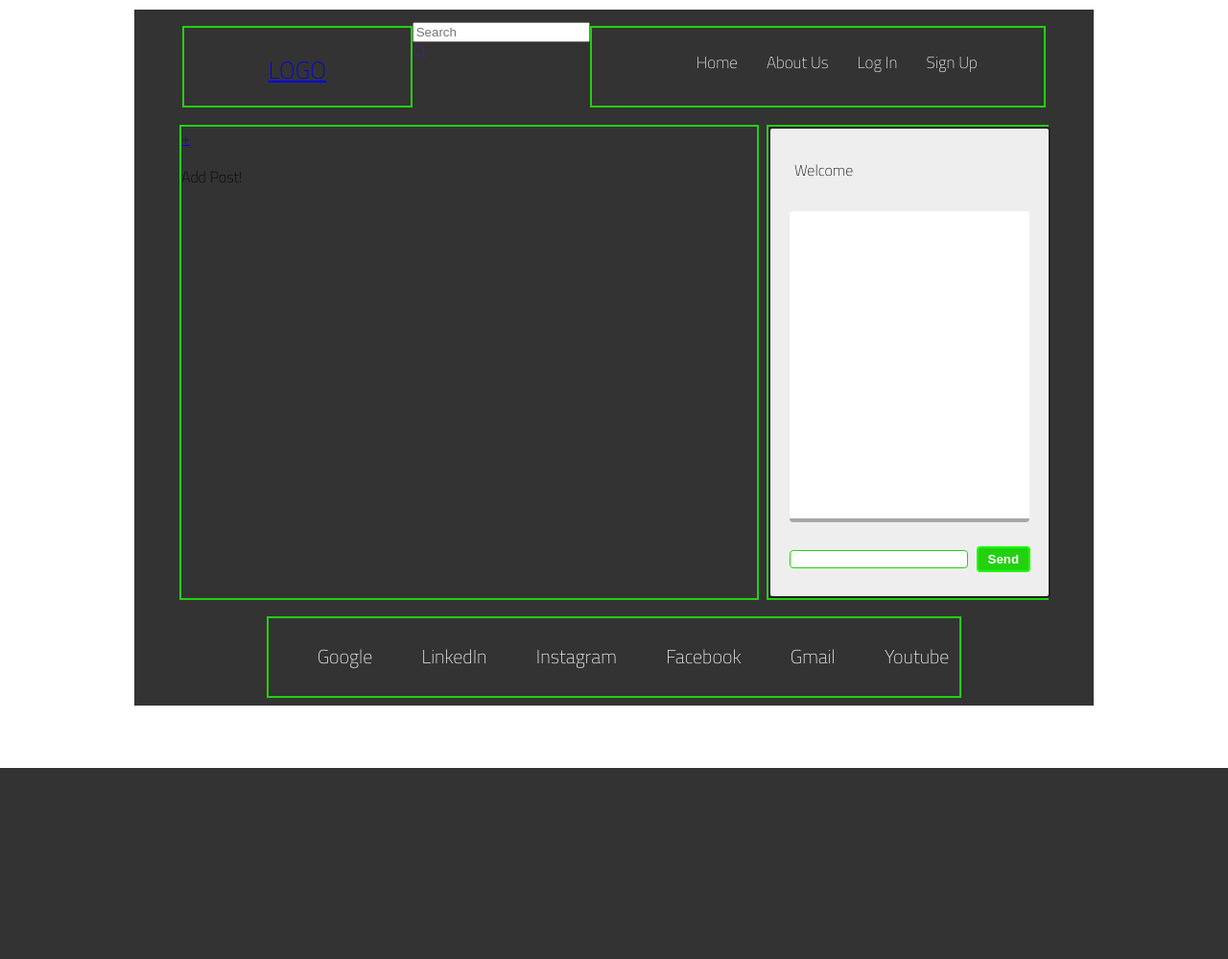
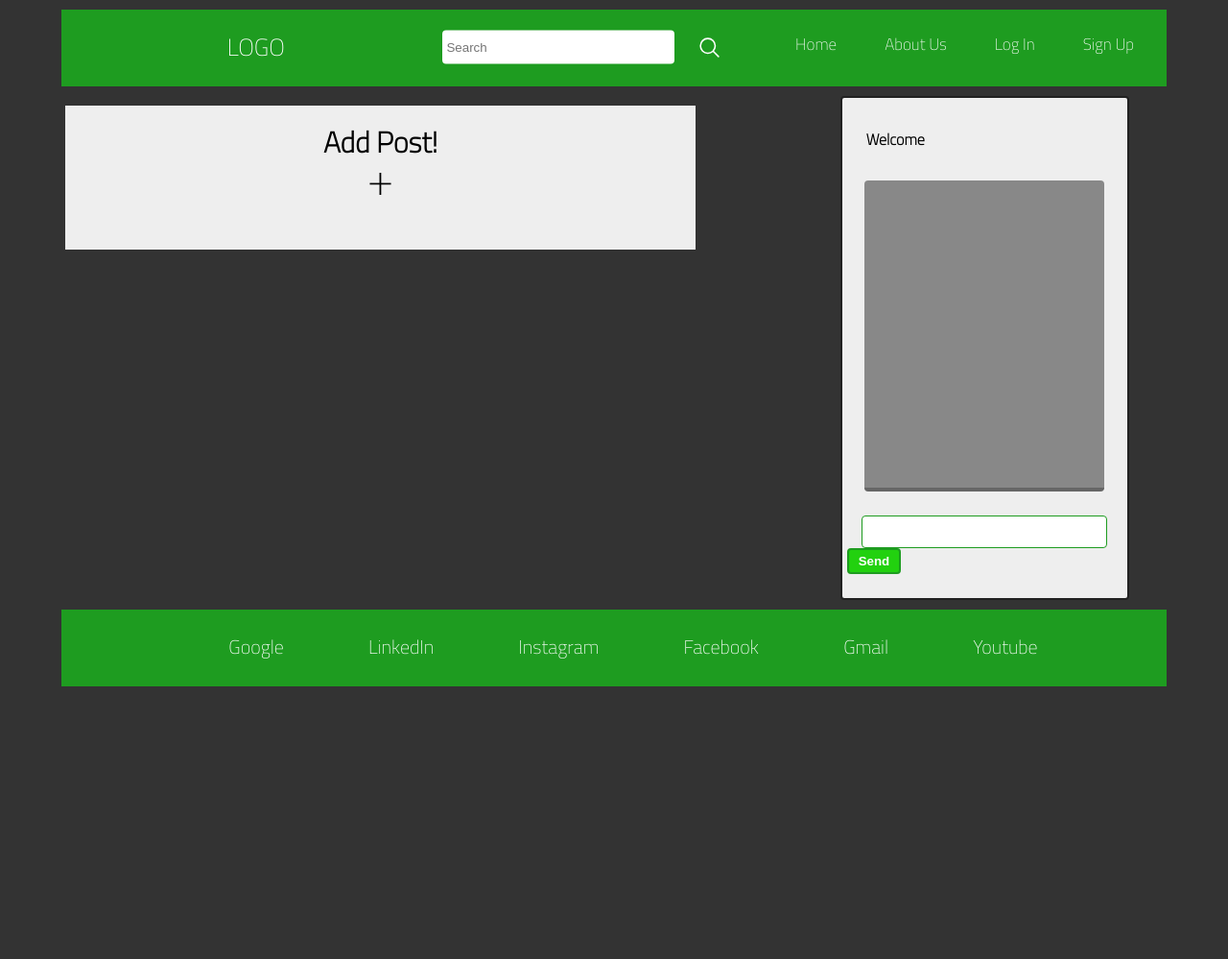
Before and after one commit to GranitDeliu1/WebProject, a PHP site: page / in a window 1280 px wide. Shown: the top 999 px of the page at 96% size. Before the commit the page ends 800 px from the top, so only its background shows below. Run offline with PHP 8.4, Linux system fonts and the light colour scheme.

Commit message:
fourth commit

```diff
--- a/css/style.css
+++ b/css/style.css
@@ -7,18 +7,17 @@ body{
 }
 
 #main-div{
-    width: 1000px;
-    height: auto;
-    margin-top: 10px;
+    width: 100%;
+    height: 2000px;
     background-color:#333;
 }
 
 #nav-bar{
     width: 90%;
-    height: 100px;
+    height: 80px;
     margin: auto;
     margin-top: 10px;
-    /* border: 2px solid white; */
+    background-color: #1e9c20;
     display: flex;
     justify-content: space-around;
 }
@@ -26,25 +25,79 @@ body{
 #logo{
     width: 30%;
     height: 81%;
-    border: 2px solid #22d10f;
     margin-top: 7px;
     color: white;
     font-size: 25px;
     display: flex;
     justify-content: center;
+    position: relative;
+}
+
+#logo p{
+    margin: 0;
+    position: absolute;
+    top: 50%;
+    -ms-transform: translateY(-50%);
+    transform: translateY(-50%);
+}
+
+#logo a{
+    color: white;
+}
+
+#search{
+    width: 30%;
+    height: 81%;
+    margin-top: 7px;
+    display: flex;
+    justify-content: center;
+    position: relative;
+    /* background-color: red; */
+}
+
+#search input{
+    width: 70%;
+    height: 35px;
+    margin: 0;
+    position: absolute;
+    top: 50%;
+    -ms-transform: translateY(-50%);
+    transform: translateY(-50%);
+    border-radius: 4px;
+    /* border-color: white; */
+    border: 2px solid white;
+}
+
+#search input:focus{
+    /* background-color: red; */
+    border-color: red;
+}
+
+#search a ion-icon{
+    font-size: 25px;
+    margin-left: 315px;
+    margin-top: 20px;
+    color: white;
+}
+
+#search a{
+    height: 0;
+}
+
+#search a:active{
+    color: white;
 }
 
 #list{
-    width: 60%;
+    width: 40%;
     height: 81%;
-    border: 2px solid #22d10f;
     margin-top: 7px;
 }
 
 ul{
     display: flex;
     justify-content: center;
-    column-gap: 30px;
+    column-gap: 50px;
     margin-top: 10px;
     font-size: 17px;
 }
@@ -53,7 +106,7 @@ ul a{
     color: white;
     text-decoration: none;
     list-style-type: none;
-    margin-top: 3%;
+    margin-top: 1.5%;
     border-bottom: 0px solid white;
     display: inline-block;
 }
@@ -73,40 +126,122 @@ ul a:hover::after{
 
 #main-part{
     display: flex;
-    justify-content: space-between;
+    justify-content: space-around;
+}
+
+#main-posts{
+    width: 57%;
+    height: auto;
+    margin-top: 10px;
+    margin-left: 47px;
+}
+
+#posts{
+    width: 90%;
+    height: 150px;
+    margin-top: 10px;
+    background-color: #eee;
+    display: flex;
+    justify-content: center;
+    position: relative;
+}
+
+#add_posts{
+    text-decoration: none;
+    font-size: 50px;
+    margin: 0;
+    position: absolute;
+    top: 50%;
+    -ms-transform: translateY(-50%);
+    transform: translateY(-50%);
+    color: black;
+}
+
+#add_posts:active{
+    color: white;
+}
+
+#text_posts{
+    font-size: 30px;
+    margin-top: 15px;
+    font-weight: 600;
 }
 
 #chat{
     width: 29%;
     height: auto;
     margin-top: 10px;
-    border: 2px solid #22d10f;
     margin-right: 47px;
+
 }
 
-#main-posts{
-    width: 60%;
-    height: auto;
-    margin-top: 10px;
-    border: 2px solid #22d10f;
-    margin-left: 47px;
+#wrapper {
+    margin: 0 auto;
+    padding-bottom: 25px;
+    background: #eee;
+    width: 600px;
+    max-width: 80%;
+    border: 2px solid #212121;
+    border-radius: 4px;
+}
+
+#chatbox {
+    text-align: left;
+    margin: 0 auto;
+    margin-bottom: 25px;
+    padding: 10px;
+    background: #888;
+    height: 300px;
+    max-width: 230px;
+    overflow: auto;
+    border-radius: 4px;
+    border-bottom: 4px solid #666;
+}
+
+#usermsg {
+    flex: 1;
+    height: 30px;
+    border-radius: 4px;
+    border: 1px solid #1e9c20;
+    width: 250px;
+    margin-left: 20px;
+}
+
+#submitmsg{
+    background: #22d10f;
+    border: 2px solid #1e9c20;
+    color: white;
+    padding: 4px 10px;
+    font-weight: bold;
+    border-radius: 4px;
+    margin-left: 5px;
+}
+
+#menu{
+    padding: 15px 25px;
+    display: flex;
+}
+
+#menu p.welcome {
+    flex: 1;
+    color: black;
+    font-weight: 900;
 }
 
 #footer{
     width: 90%;
-    height: 100px;
+    height: 80px;
     margin: auto;
     margin-top: 10px;
-    /* border: 2px solid white; */
     display: flex;
     justify-content: space-around;
+    background-color: #1e9c20;
+    margin-bottom: 12px;
 }
 
 #list2{
     width: 80%;
     height: 81%;
-    border: 2px solid #22d10f;
-    margin-top: 7px;
     justify-content: center;
 }
 
@@ -121,62 +256,5 @@ ul a:hover::after{
     color: white;
     text-decoration: none;
     list-style-type: none;
-    margin-top: 2%;
+    margin-top: 1.5%;
 }
-
-#wrapper {
-    margin: 0 auto;
-    padding-bottom: 25px;
-    background: #eee;
-    width: 600px;
-    max-width: 100%;
-    border: 2px solid #212121;
-    border-radius: 4px;
-}
-
-#chatbox {
-    text-align: left;
-    margin: 0 auto;
-    margin-bottom: 25px;
-    padding: 10px;
-    background: #fff;
-    height: 300px;
-    max-width: 230px;
-    /* border: 1px solid #a7a7a7; */
-    overflow: auto;
-    border-radius: 4px;
-    border-bottom: 4px solid #a7a7a7;
-}
-
-#usermsg {
-    flex: 1;
-    border-radius: 4px;
-    border: 1px solid #22d10f;
-    width: 180px;
-    margin-left: 20px;
-}
-
-#name {
-    border-radius: 4px;
-    border: 1px solid #ff9800;
-    padding: 2px 8px;
-}
-
-#submitmsg{
-    background: #22d10f;
-    border: 2px solid #1cfc03;
-    color: white;
-    padding: 4px 10px;
-    font-weight: bold;
-    border-radius: 4px;
-    margin-left: 5px;
-}
-
-#menu{
-    padding: 15px 25px;
-    display: flex;
-}
-
-#menu p.welcome {
-    flex: 1;
-}
```
